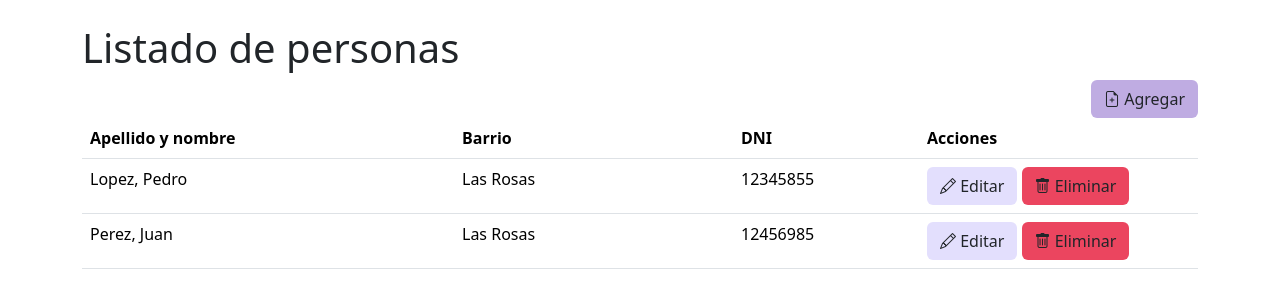
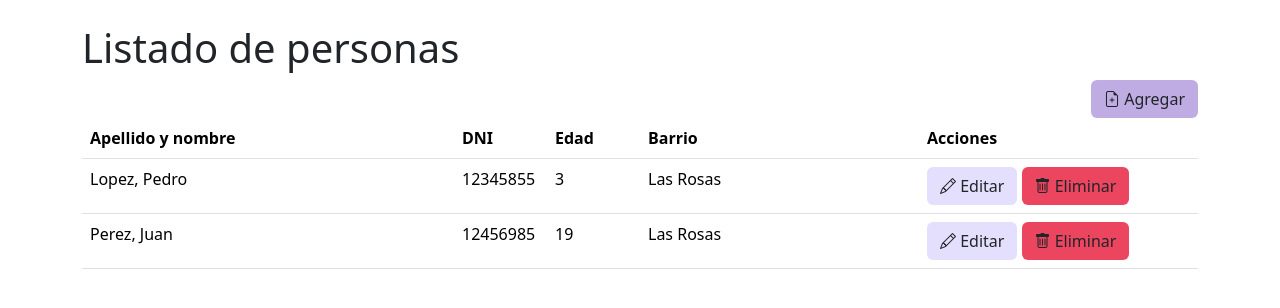
Before and after one commit to marceloambrosio/AccionSocial, a Django app: page /expedientes/persona_list/ in a window 1280 px wide. Shown: the part 56-364 px from the top of the page. Run offline with Django 4.2, Linux system fonts and the light colour scheme; data comes from the database, SQL or seed files in the repository; both versions use the stored data as it was after the commit.

Commit message:
minimas correcciones

```diff
--- a/expedientes/models.py
+++ b/expedientes/models.py
@@ -22,6 +22,13 @@ class Persona(models.Model):
     def __str__(self):
         return self.apellido + ", " + self.nombre + " (DNI: " + str(self.dni) + ")"
 
+    def calcularEdad(self):
+        if self.fecha_nacimiento:
+            today = date.today()
+            edad = today.year - self.fecha_nacimiento.year - ((today.month, today.day) < (self.fecha_nacimiento.month, self.fecha_nacimiento.day))
+            return edad
+        return 0
+
 class Expediente(models.Model):
     fecha_carga = models.DateField(default=date.today)
     fecha_intervencion = models.DateField()
--- a/expedientes/templates/expediente/expediente_list.html
+++ b/expedientes/templates/expediente/expediente_list.html
@@ -18,8 +18,8 @@
     <tbody>
         {% for expedientes in entity %}
         <tr>
-            <td>{{expedientes.fecha_carga}}</td>
-            <td>{{expedientes.fecha_intervencion}}</td>
+            <td>{{expedientes.fecha_carga | date:"d F Y"}}</td>
+            <td>{{expedientes.fecha_intervencion | date:"d F Y"}}</td>
             <td>{{expedientes.numero_interno}} ({{expedientes.numero_expediente}})</td>
             <td>{{expedientes.persona.apellido}}, {{expedientes.persona.nombre}}</td>
             <td>
--- a/expedientes/templates/index_expedientes.html
+++ b/expedientes/templates/index_expedientes.html
@@ -7,6 +7,7 @@
 <br>
 
 <div class="d-grid gap-2">
+    <button class="btn" style="background-color: #8EA7E9" type="button" onclick="location.href='/expedientes/expediente_new'">Registrar expediente</button>
     <button class="btn" style="background-color: #BFACE2" type="button" onclick="location.href='/expedientes/persona_new'">Registrar persona</button>
  </div>
 
--- a/expedientes/templates/persona/persona_list.html
+++ b/expedientes/templates/persona/persona_list.html
@@ -9,8 +9,9 @@
     <thead>
         <tr>
             <th scope="col" class="col-4">Apellido y nombre</th>
+            <th scope="col" class="col-1">DNI</th>
+            <th scope="col" class="col-1">Edad</th>
             <th scope="col" class="col-3">Barrio</th>
-            <th scope="col" class="col-2">DNI</th>
             <th scope="col" class="col-3">Acciones</th>
         </tr>
     </thead>
@@ -18,8 +19,9 @@
         {% for personas in entity %}
         <tr>
             <td>{{personas.apellido}}, {{personas.nombre}}</td>
+            <td>{{personas.dni}}</td>
+            <td>{{personas.calcularEdad}}</td>
             <td>{{personas.barrio}}</td>
-            <td>{{personas.dni}}</td>
             <td>
                 <a href="{% url 'persona_edit' personas.id %}" class="btn" style="background-color: #E3DFFD" role="button" aria-pressed="true"><i class="bi-pencil"></i> Editar</a>
                 <a href="{% url 'persona_delete' personas.id %}" class="btn" style="background-color: #EB455F" role="button" aria-pressed="true"><i class="bi-trash"></i> Eliminar</a>
--- a/expedientes/views.py
+++ b/expedientes/views.py
@@ -13,7 +13,7 @@ def index(request):
     return render(request, 'index_expedientes.html')
 
 def persona_list(request):
-    persona = Persona.objects.all().order_by('apellido')
+    persona = Persona.objects.all().order_by('apellido','nombre')
     page = request.GET.get('page',1)
 
     try:
```
Also changed, not shown: db.sqlite3.
